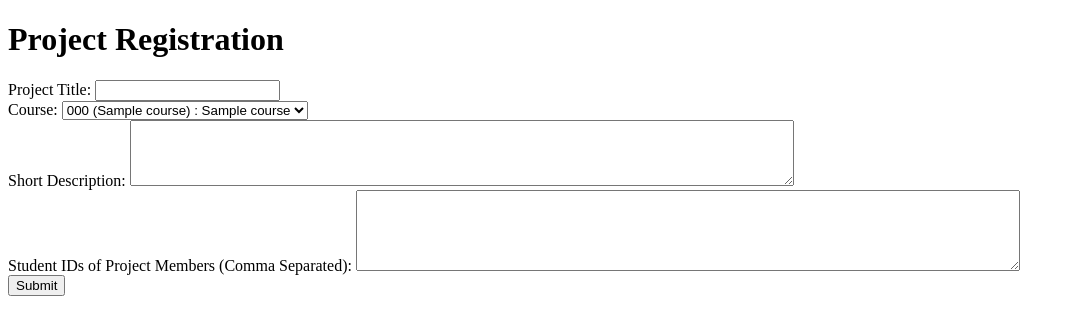
After one commit to hm-imu-sc/uiu_emas, a Django app: template templates/app_cse_ps/project_registration_page.html in a window 1280 px wide. The commit adds this page. Shown: the top 335 px of the page, without its empty margins (0-1075 px from the left). Run offline with Django 3.2, Linux system fonts and the light colour scheme; the template is opened without the code that fills it: most values are stand-ins (such as "Sample title", 1, 10 or a date in 2020).

Commit message:
Project Registration Page CRUD: Read Completed

```diff
--- a/app_cse_ps/urls.py
+++ b/app_cse_ps/urls.py
@@ -6,4 +6,6 @@ app_name = "app_cse_ps"
 
 urlpatterns = [
     path("index/", views.Index.as_view(), name="index"),
+    path("project_registration_page/",views.ProjectRegistrationPage.as_view(), name="project_registration_page"),
+    path("project_registration/",views.ProjectRegistration.as_view(), name="project_registration"),
 ]
--- a/templates/app_cse_ps/index.html
+++ b/templates/app_cse_ps/index.html
@@ -7,5 +7,6 @@
     </head>
     <body>
         <h1>UIU CSE Project Show</h1>
+        <a href="{% url 'app_cse_ps:project_registration_page' %}">Project Registration</a>
     </body>
 </html>
--- /dev/null
+++ b/templates/app_cse_ps/project_registration_page.html
@@ -0,0 +1,47 @@
+<!DOCTYPE html>
+{% load static %}
+<html lang="en">
+    <head>
+        <meta charset="UTF-8">
+        <meta http-equiv="X-UA-Compatible" content="IE=edge">
+        <meta name="viewport" content="width=device-width, initial-scale=1.0">
+        <link rel="stylesheet" href="{% static 'fonts/font-awesome/css/all.css' %}">
+        <link rel="stylesheet" href="{% static 'css/app_general/project_registration_page.css' %}">
+        <title>Document</title>
+    </head>
+    <body>
+        <h1>Project Registration</h1>
+        <form action="{% url 'app_cse_ps:project_registration' %}" method="POST" enctype="multipart/form-data">
+          {% csrf_token %}
+          <div class="project_title">
+              <label for="project_title">Project Title: </label>
+              <input type="text" name="project_title" id="project_title">
+          </div>
+
+          <div class="course">
+            <label for="course">Course: </label>
+            <select name="course">
+              {% for course in data %}
+                <option value="{{ course.id }}">{{ course.course_code}} ({{ course.name }}) : {{ course.course_name }}</option>
+              {% endfor %}
+            </select>
+          </div>
+
+          <div class="short_description">
+            <label for="short_description">Short Description: </label>
+            <textarea name="short_description" rows="4" cols="80"></textarea>
+          </div>
+
+          <div class="project_members">
+            <label for="project_members">Student IDs of Project Members (Comma Separated): </label>
+            <textarea name="name" rows="5" cols="80"></textarea>
+          </div>
+
+          <input type="submit" value="Submit">
+
+        </form>
+
+        <script src="{% static 'js/common/jquery-3.6.0.min.js' %}"></script>
+        <script src="{% static 'js/app_general/project_registration_page.js' %}"></script>
+    </body>
+</html>
```
Also changed, not shown: app_cse_ps/views.py (+18 -1 lines), my_modules/database.py (line endings or trailing spaces), 1 other file.
